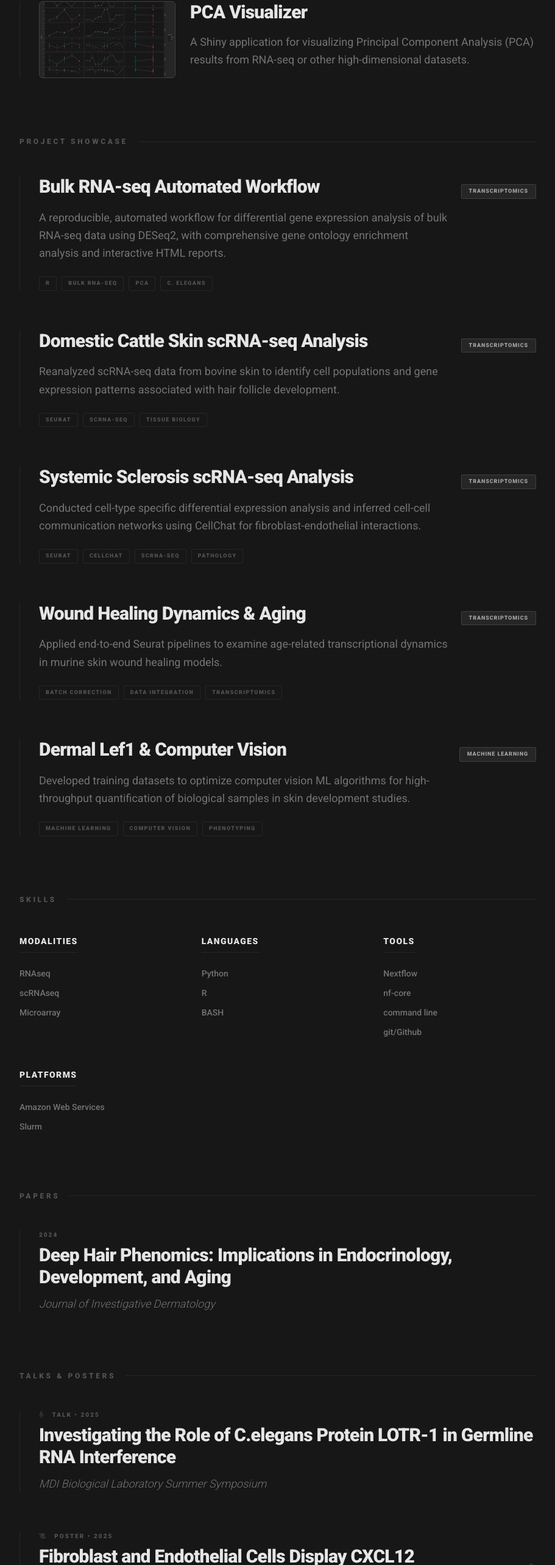
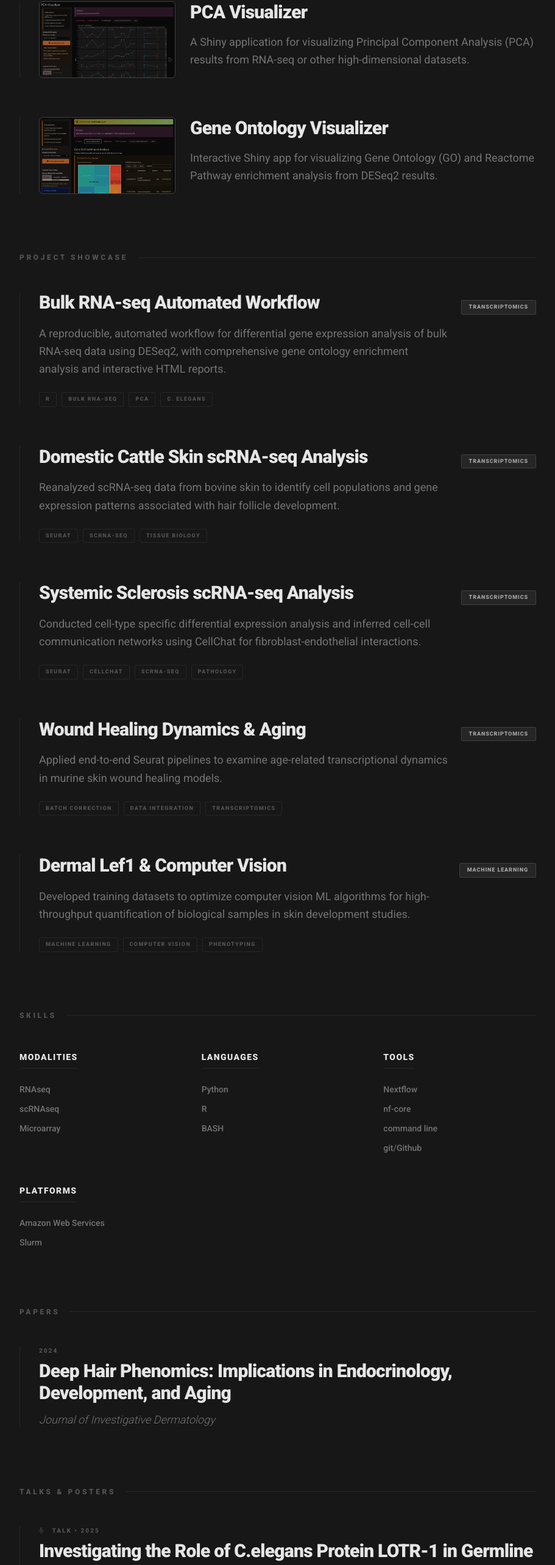
Before and after one commit to MasonMatich/MasonMatich, a React (Vite) app: page / in a window 1280 px wide. Shown: the part 1166-3732 px from the top of the page at 61% size, without its empty margins (184-1095 px from the left). Built offline with nearby package versions, Linux system fonts and the light colour scheme.

Commit message:
add shinyapp constant, change talks & poster animation

```diff
--- a/App.tsx
+++ b/App.tsx
@@ -251,16 +251,14 @@ const App: React.FC = () => {
                   <span>{pub.type} • {pub.year}</span>
                 </div>
 
-                <h3 className="text-2xl md:text-3xl font-black text-neutral-200 group-hover:text-neutral-100 leading-tight mb-3 transition-colors tracking-tight">
+                <h3 className="text-2xl md:text-3xl font-black text-neutral-200 leading-tight mb-3 tracking-tight">
                    {pub.pdfUrl ? (
-                    <a href={pub.pdfUrl} target="_blank" rel="noopener noreferrer" className="flex items-center gap-4">
+                    <a href={pub.pdfUrl} target="_blank" rel="noopener noreferrer" className="group-hover:text-white transition-colors duration-300 border-b-2 border-transparent group-hover:border-neutral-700">
                       {pub.title}
-                      <i className="fas fa-file-pdf text-xs opacity-10 group-hover:opacity-100 transition-opacity"></i>
                     </a>
                   ) : pub.doi !== '#' ? (
-                    <a href={pub.doi.startsWith('10.') ? `https://doi.org/${pub.doi}` : pub.doi} className="flex items-center gap-4">
+                    <a href={pub.doi.startsWith('10.') ? `https://doi.org/${pub.doi}` : pub.doi} className="group-hover:text-white transition-colors duration-300 border-b-2 border-transparent group-hover:border-neutral-700">
                       {pub.title}
-                      <i className="fas fa-arrow-up-right text-xs opacity-10 group-hover:opacity-100 transition-opacity"></i>
                     </a>
                   ) : (
                     pub.title
--- a/constants.tsx
+++ b/constants.tsx
@@ -137,6 +137,13 @@ export const SHINY_APPS: ShinyApp[] = [
     description: 'A Shiny application for visualizing Principal Component Analysis (PCA) results from RNA-seq or other high-dimensional datasets.',
     link: 'https://mwmatich.shinyapps.io/pca_visualizer/',
     imageUrl: 'assets/pca_vis.png'
+  },
+  {
+    id: 'shiny2',
+    title: 'Gene Ontology Visualizer',
+    description: 'Interactive Shiny app for visualizing Gene Ontology (GO) and Reactome Pathway enrichment analysis from DESeq2 results.',
+    link: 'https://mwmatich.shinyapps.io/gene_ontology_visualizer/',
+    imageUrl: 'assets/go_vis.png'
   }
 ];
 
```
Also changed, not shown: public/assets/go_vis.png (added), public/assets/pca_vis.png.
